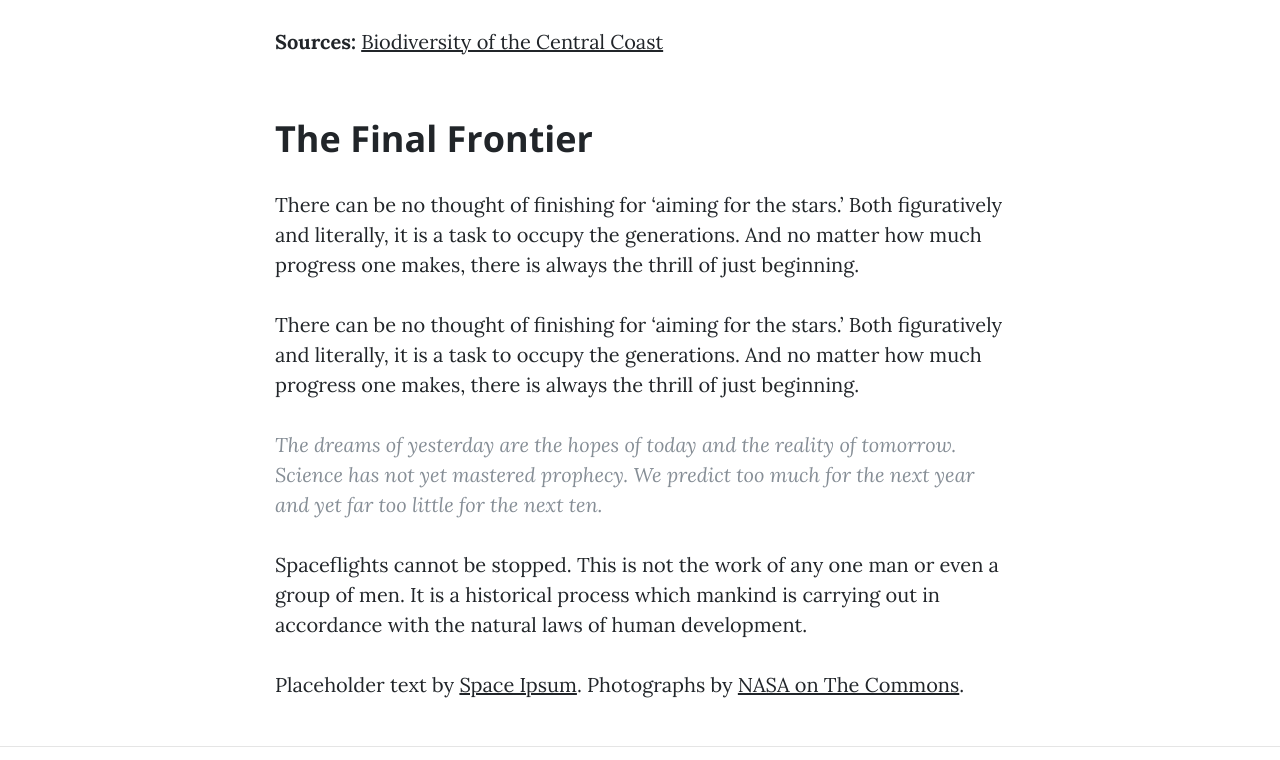
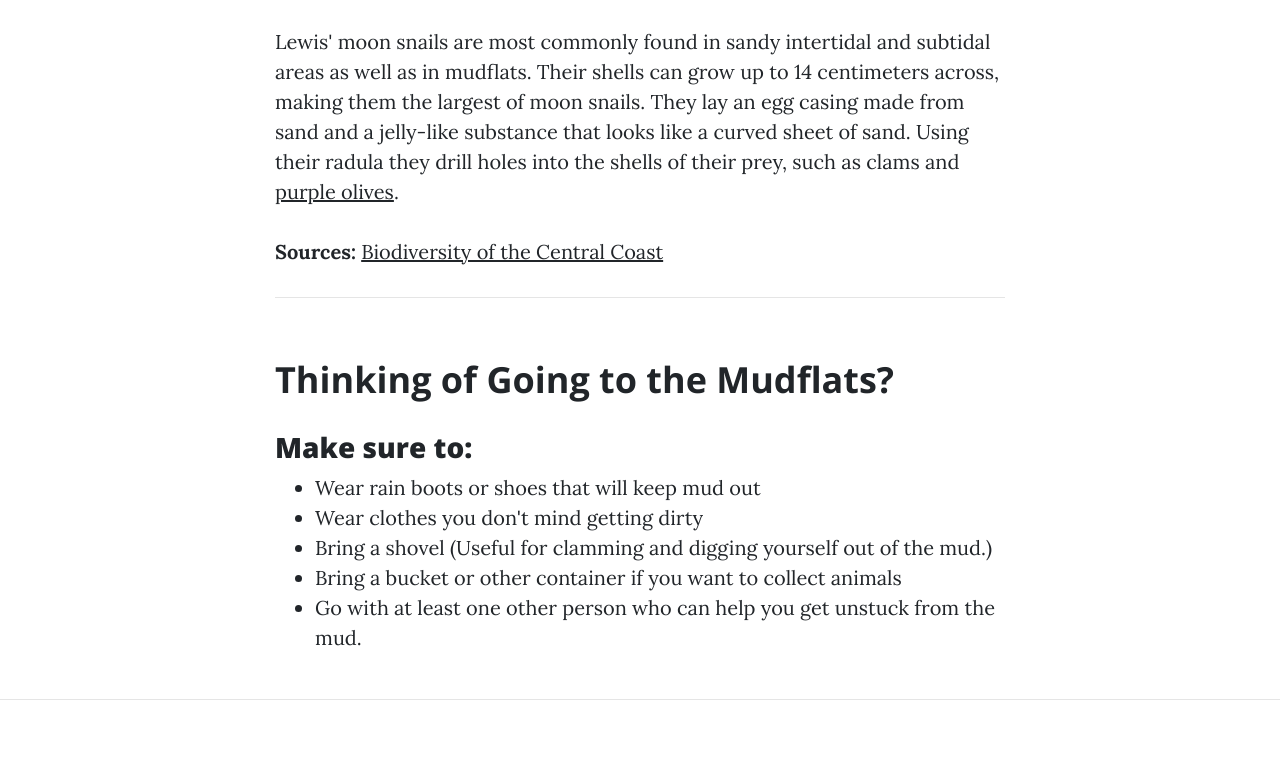
Before and after one commit to leah-h1/holberton-learning_web_programming, a website: page FinalProject/post.html in a window 1280 px wide. Shown: the part 3522-4282 px from the top of the page. Drawn offline with nearby package versions, Linux system fonts and the light colour scheme.

Commit message:
Update post.html

```diff
--- a/FinalProject/post.html
+++ b/FinalProject/post.html
@@ -87,30 +87,28 @@
           <span class="caption text-muted">Pacific Gaper Clam (Tresus nuttallii)</span>
           <p>The pacific gaper clam is the largest clam in California and can be found in habitats such as mudflats, bays, beaches, and estuaries. They feed on plankton and food that they filter from the water. In the mudflats they can be found by looking for two holes near each other which are the exits to the tunnel that a clams hides in. They can get up to 10 inches in length and live up to 17 years.</p>
           <p><b>Sources:</b>
-            <a target="blank_" href="https://cdfwmarine.wordpress.com/2015/06/05/creature-feature-gaper-clams/">CDFW</a>
+            <a target="blank_" href="https://cdfwmarine.wordpress.com/2015/06/05/creature-feature-gaper-clams/">CDFW</a></p>
           <center><img src="https://www.beachexplorer.org/uploads/7d27855a24431d33d9bf2998fa5ef048.jpeg" style="width:750px;height:500px"></img></center>
           <span class="caption text-muted">Black Lugworm (Arenicola defodiens)</span>
           <p>Black lugworms have a thicker upper body that has bristles, known as chaetae, thirteen of which also have gills. They also have a thinner lower body which they can regrow. This type of lugworm varies in color from dark green and brown to black. They are larger than the similar species of blow lugworms, and can grow 40 centimeters or more. They live in J-shaped burrows in the lowest reaches of low tide as well as in mudflats. Lugworms are also frequently used as bait for fish.</p>
           <p><b>Sources:</b>
-            <a target="blank_" href="https://www.planetseafishing.com/lugworm-explained/">PlanetSeaFishing</a>
+            <a target="blank_" href="https://www.planetseafishing.com/lugworm-explained/">PlanetSeaFishing</a></p>
           <center><img src="https://www.seashoretoforestfloor.com/wp-content/uploads/2017/06/FullSizeRender-1038x576.jpg" style="width:750px;height:400px"></img></center>
           <span class="caption text-muted">Lewis' Moon Snail (Euspira lewisii)</span>
-          <p>
+          <p>Lewis' moon snails are most commonly found in sandy intertidal and subtidal areas as well as in mudflats. Their shells can grow up to 14 centimeters across, making them the largest of moon snails. They lay an egg casing made from sand and a jelly-like substance that looks like a curved sheet of sand. Using their radula they drill holes into the shells of their prey, such as clams and <a target="blank_" href="https://www.centralcoastbiodiversity.org/purple-olive-bull-olivella-biplicata.html">purple olives</a>.</p>
           <p><b>Sources:</b>
-            <a target="blank_" href="https://www.centralcoastbiodiversity.org/lewiss-moonsnail-bull-euspira-lewisii.html">Biodiversity of the Central Coast</a>
-          <h2 class="section-heading">The Final Frontier</h2>
+            <a target="blank_" href="https://www.centralcoastbiodiversity.org/lewiss-moonsnail-bull-euspira-lewisii.html">Biodiversity of the Central Coast</a></p>
+          <hr>
+          <h2 class="section-heading">Thinking of Going to the Mudflats?</h2>
 
-          <p>There can be no thought of finishing for ‘aiming for the stars.’ Both figuratively and literally, it is a task to occupy the generations. And no matter how much progress one makes, there is always the thrill of just beginning.</p>
-
-          <p>There can be no thought of finishing for ‘aiming for the stars.’ Both figuratively and literally, it is a task to occupy the generations. And no matter how much progress one makes, there is always the thrill of just beginning.</p>
-
-          <blockquote class="blockquote">The dreams of yesterday are the hopes of today and the reality of tomorrow. Science has not yet mastered prophecy. We predict too much for the next year and yet far too little for the next ten.</blockquote>
-
-          <p>Spaceflights cannot be stopped. This is not the work of any one man or even a group of men. It is a historical process which mankind is carrying out in accordance with the natural laws of human development.</p>
-
-          <p>Placeholder text by
-            <a href="http://spaceipsum.com/">Space Ipsum</a>. Photographs by
-            <a href="https://www.flickr.com/photos/nasacommons/">NASA on The Commons</a>.</p>
+          <p><h3>Make sure to:</h3>
+            <ul>
+              <li>Wear rain boots or shoes that will keep mud out</li>
+              <li>Wear clothes you don't mind getting dirty</li>
+              <li>Bring a shovel (Useful for clamming and digging yourself out of the mud.)</li>
+              <li>Bring a bucket or other container if you want to collect animals</li>
+              <li>Go with at least one other person who can help you get unstuck from the mud.</li>
+            </ul></p>
         </div>
       </div>
     </div>
```
